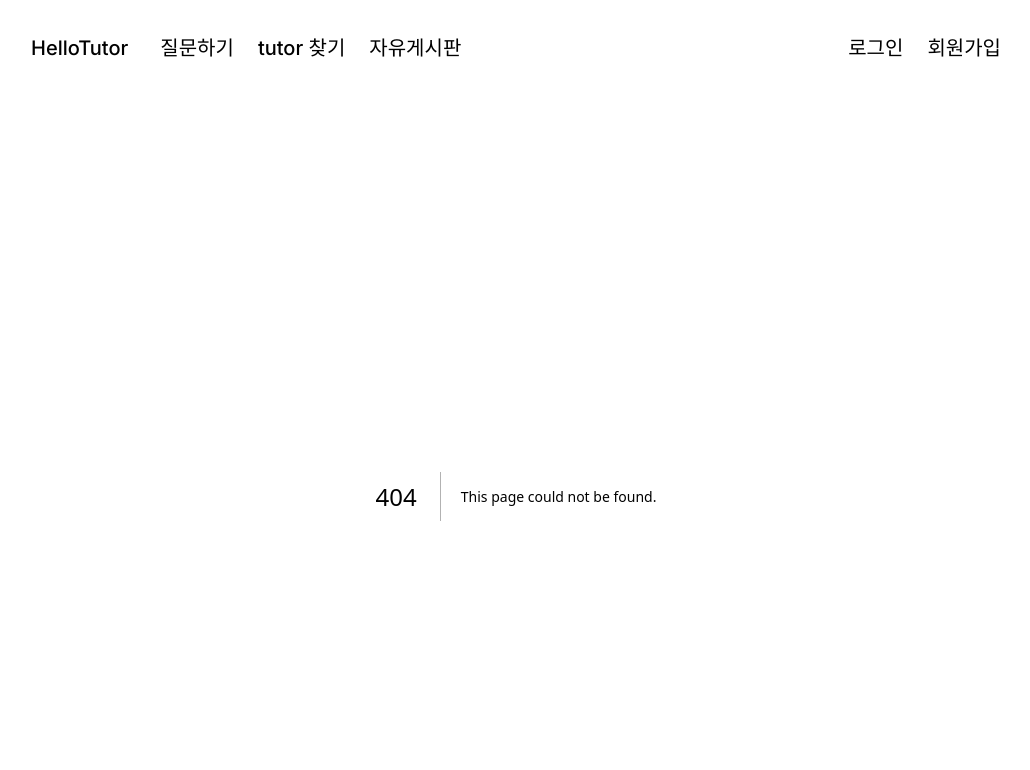
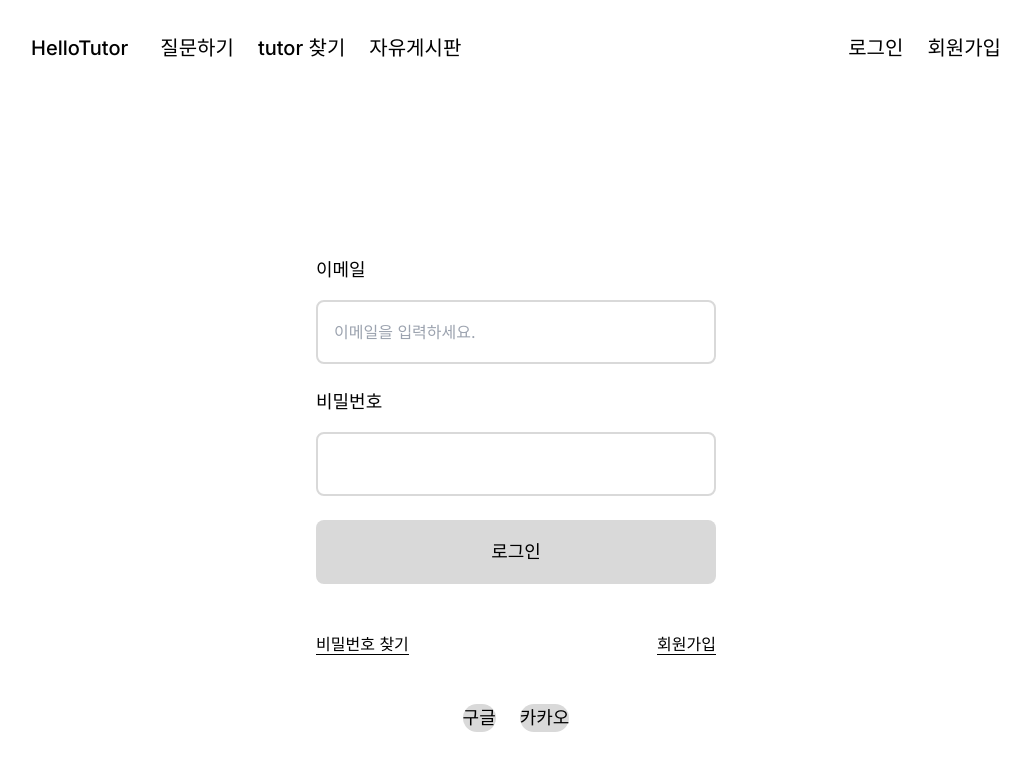
Before and after one commit to HelloTutor/HelloTutor-FE, a Next.js app: page /signin in a window 1280 px wide. Before the commit this address had no page. Shown: the top 770 px of the page, without its empty margins (124-1154 px from the left). Built offline with nearby package versions, Linux system fonts and the light colour scheme.

Commit message:
feat: 로그인 페이지 구현

```diff
--- /dev/null
+++ b/src/app/signin/findPassword/page.tsx
@@ -0,0 +1,3 @@
+export default function FindPassword() {
+    return(<></>)
+}
--- /dev/null
+++ b/src/app/signin/page.tsx
@@ -0,0 +1,37 @@
+import Link from 'next/link';
+
+export default function Signin() {
+    return(<>
+
+    <div className='max-w-[970px] mx-auto mt-[160px]'>
+    {/* 로그인 form */}
+        <form className='flex flex-col gap-y-6 max-w-[400px] mx-auto'>
+            <label>
+                <p className='text-lg mb-4'>이메일</p>
+                <input className='border-2 border-[#d9d9d9] rounded-lg h-[64px] px-4 w-[400px]' type="email" name="email" placeholder='이메일을 입력하세요.'/>
+            </label>
+            <label>
+                <p className='text-lg mb-4'>비밀번호</p>
+                <input className='border-2 border-[#d9d9d9] rounded-lg h-[64px] px-4 w-[400px]' type="password" name="password" />
+            </label>
+            <button className='bg-[#d9d9d9] rounded-lg h-[64px] text-lg'>로그인</button>
+        </form>
+
+
+        {/* 비밀번호 찾기 &  회원가입 */}
+        <div className='max-w-[400px] text-center mt-12 flex justify-between mx-auto underline underline-offset-4'>
+                <Link href="/signin/findPassword" ><span>비밀번호 찾기</span></Link>
+                <Link href="/signup"><span>회원가입</span></Link>
+            </div>
+        </div>
+
+        {/* 구글 & 카카오 간편 로그인 추후 이미지로 교체*/}
+        <div>
+            <div className='mt-12 text-center'>
+                    <button className='bg-[#d9d9d9] rounded-full  text-lg'>구글</button>
+                    <button className='bg-[#d9d9d9] rounded-full  text-lg ml-6'>카카오</button>
+            </div>
+        </div>
+
+    </>)
+}
```
